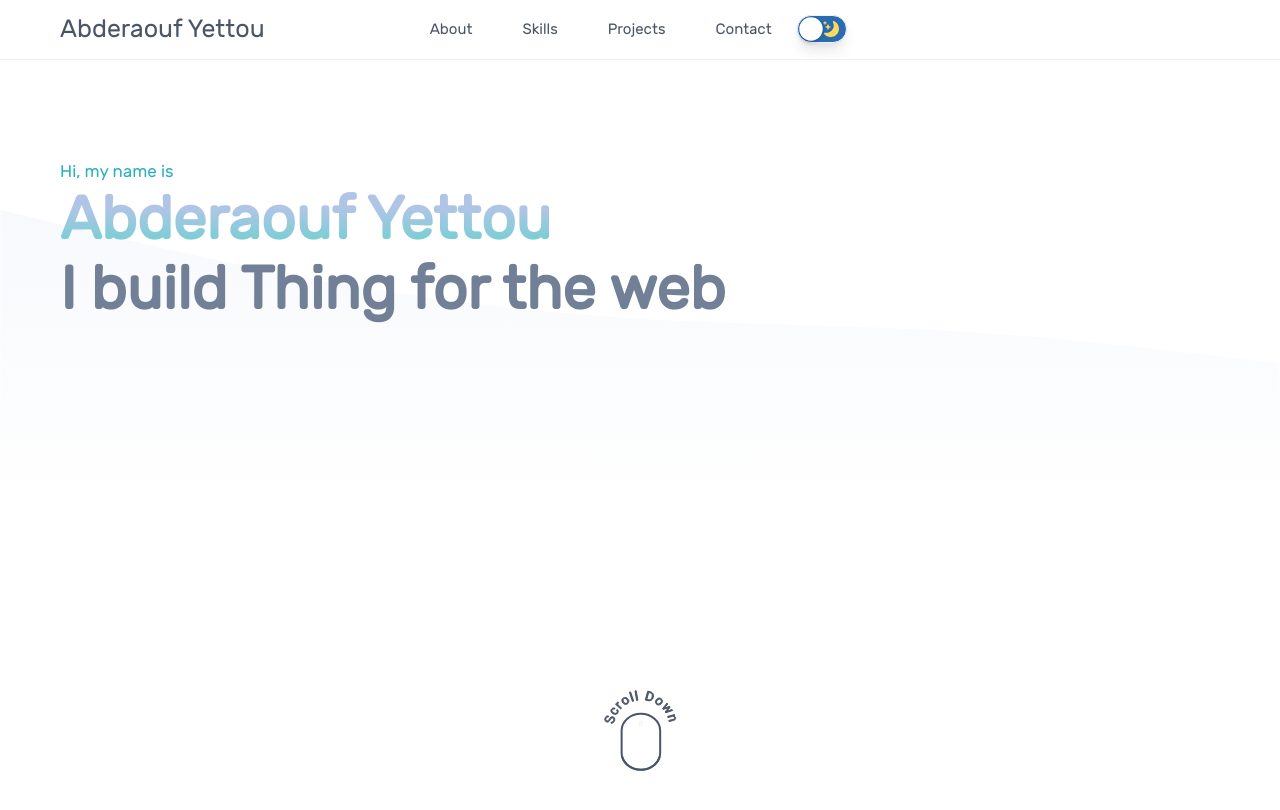
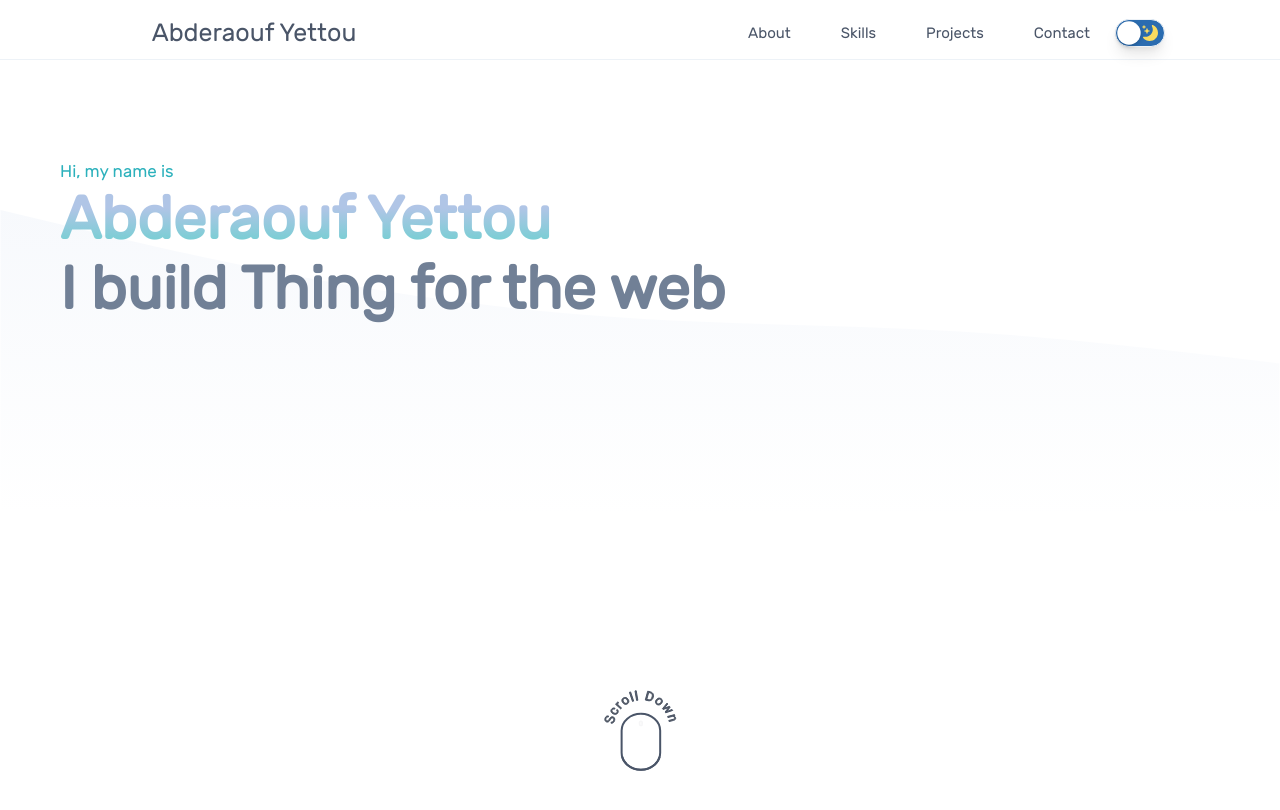
Before and after one commit to Abderyett/Portfolio, a React (Create React App) app: page / in a window 1280 px wide. Shown: the top 810 px of the page. Built offline with nearby package versions, Linux system fonts and the light colour scheme.

Commit message:
make navbar responsive for safari

```diff
--- a/src/components/Navbar/Navbar.js
+++ b/src/components/Navbar/Navbar.js
@@ -59,7 +59,6 @@ function Navbar() {
               Contact
             </Link>
           </li>
-
           <Toggle />
         </S.NavList>
       </S.NavItems>
--- a/src/components/Navbar/styles.js
+++ b/src/components/Navbar/styles.js
@@ -5,11 +5,14 @@ import { color } from '../../utilities';
 
 export const Navbar = styled.nav`
   height: 6rem;
-  display: flex;
+  display: grid;
+  grid-gap: 1rem;
+  grid-auto-flow: column;
   color: ${(props) => props.theme.headingText};
   border-bottom: 1px solid ${(props) => props.theme.borderNav};
-  align-items: center;
-  justify-content: start;
+
+  place-items: center;
+  grid-template-columns: 35% 65%;
   position: sticky;
   top: 0;
   left: 0;
@@ -27,20 +30,24 @@ export const Navbar = styled.nav`
       font-size: 2rem;
       padding-left: 3.5rem;
     }
+    @media (min-width: 768px) and(max-width:952px) {
+      font-size: 2rem;
+    }
   }
   @media (max-width: 807px) {
+    flex-wrap: nowrap;
+    display: flex;
     justify-content: space-between;
   }
-  @media (min-width: 1350px) {
-    justify-content: space-between;
+  @media (min-width: 768px) and(max-width:952px) {
   }
 `;
 export const NavList = styled.ul`
   margin-left: 10rem;
   font-size: 1.5rem;
   display: flex;
-  @media (min-width: 1350px) {
-    margin-right: 5rem;
+  @media (max-width: 952px) and (min-width: 768px) {
+    margin-left: 1rem;
   }
 
   li a {
```
Also changed, not shown: 1 other file (tests, documents, lock files or other folders).
